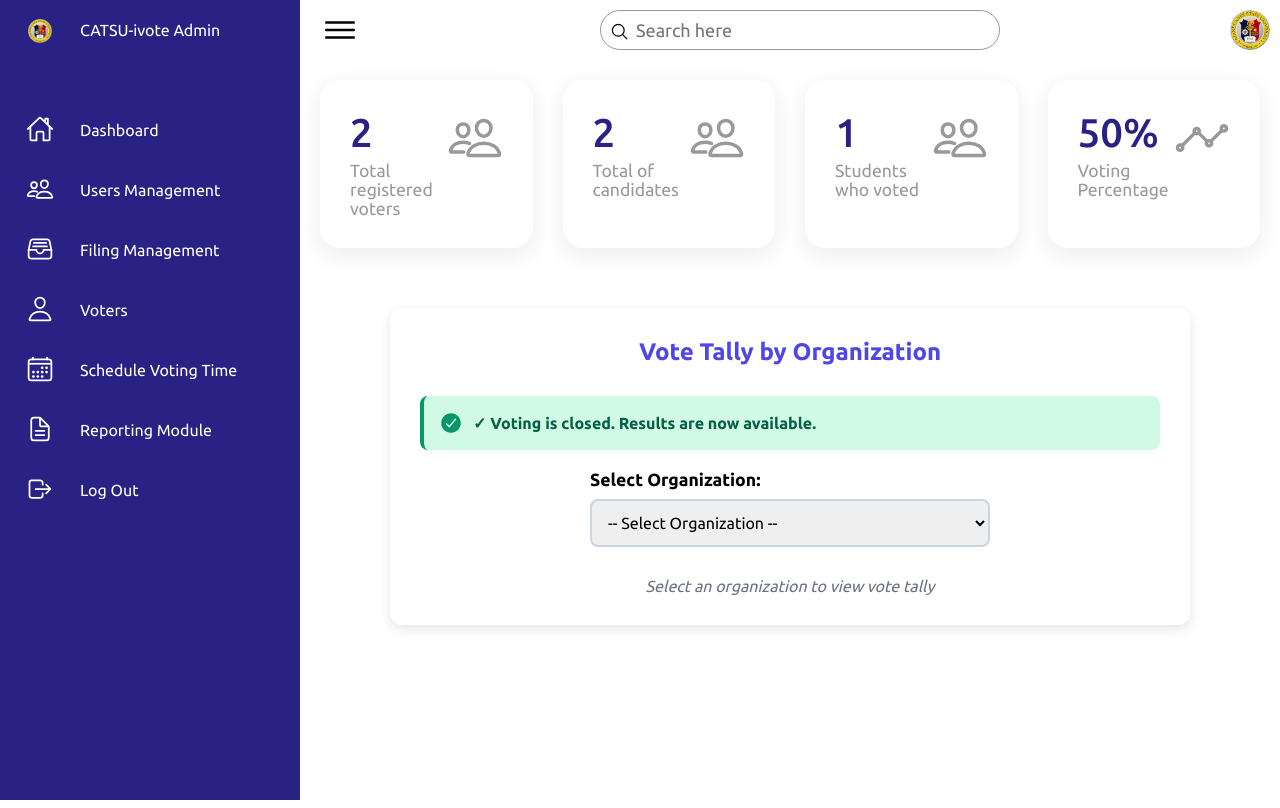
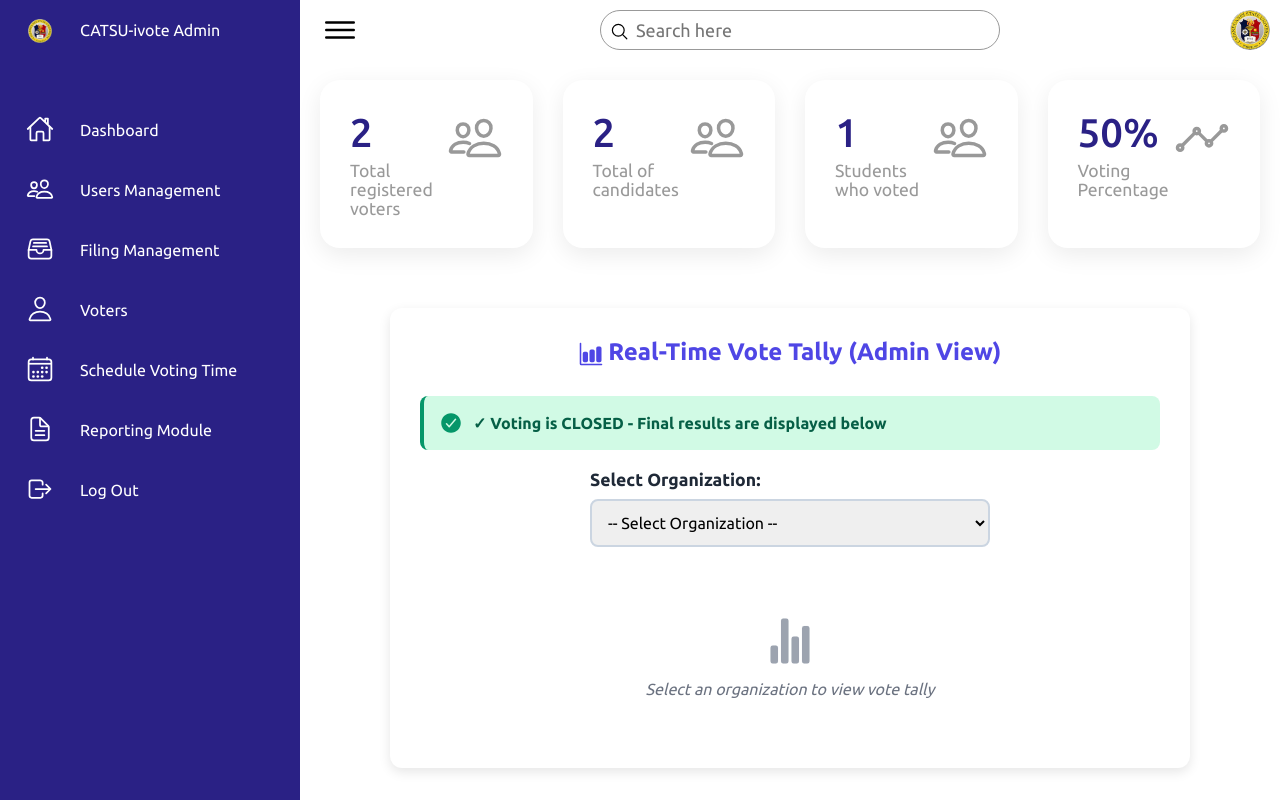
Before and after one commit to keeper0497/iVotePhp, a PHP site: page /admin.php in a window 1280 px wide. Run offline with PHP 8.4, Linux system fonts and the light colour scheme; a user stored in the database is signed in; data comes from the database, SQL or seed files in the repository.

Commit message:
Update the vote tally

```diff
--- a/views/assets/js/main.js
+++ b/views/assets/js/main.js
@@ -199,36 +199,83 @@ if (endDateInput) {
     });
 }
 
-// =============== VOTE TALLY ===============
+// =============== VOTE TALLY (ADMIN VIEW - ALWAYS VISIBLE) ===============
+let autoRefreshInterval = null;
+let currentSelectedOrg = '';
+
 document.getElementById('adminOrgSelect')?.addEventListener('change', function() {
-    const org = this.value;
+    currentSelectedOrg = this.value;
+    loadAdminVoteTally(currentSelectedOrg);
+});
+
+// Auto-refresh functionality
+document.getElementById('autoRefreshToggle')?.addEventListener('change', function() {
+    if (this.checked && currentSelectedOrg) {
+        // Refresh every 10 seconds
+        autoRefreshInterval = setInterval(() => {
+            if (currentSelectedOrg) {
+                loadAdminVoteTally(currentSelectedOrg, true);
+            }
+        }, 10000);
+
+        // Show notification
+        showRefreshNotification('Auto-refresh enabled');
+    } else {
+        if (autoRefreshInterval) {
+            clearInterval(autoRefreshInterval);
+            autoRefreshInterval = null;
+            showRefreshNotification('Auto-refresh disabled');
+        }
+    }
+});
+
+function loadAdminVoteTally(org, isAutoRefresh = false) {
     const container = document.getElementById('adminTallyContainer');
 
     if (!org) {
-        container.innerHTML = '<p style="text-align: center; color: #6b7280; font-style: italic;">Select an organization to view vote tally</p>';
+        container.innerHTML = `
+            <p style="text-align: center; color: #6b7280; font-style: italic; padding: 40px;">
+                <ion-icon name="stats-chart" style="font-size: 3rem; color: #9ca3af; display: block; margin: 0 auto 15px;"></ion-icon>
+                Select an organization to view vote tally
+            </p>
+        `;
         return;
     }
 
-    container.innerHTML = '<p style="text-align: center;">Loading vote tally...</p>';
+    if (!isAutoRefresh) {
+        container.innerHTML = '<p style="text-align: center; padding: 20px;"><ion-icon name="hourglass" style="font-size: 2rem; color: #6b7280;"></ion-icon><br>Loading vote tally...</p>';
+    }
 
-    const positionOrder = [
-        "President", "Vice President", "Executive Secretary", "Finance Secretary",
-        "Budget Secretary", "Auditor", "Public Information Secretary", "Property Custodian",
-        "Senators", "Legislators", "Year Representative", "Representative", "Other"
-    ];
-
-    fetch('api/fetch_org_candidates.php?organization=' + encodeURIComponent(org))
+    // Add admin_view parameter to bypass voting status check
+    fetch('api/fetch_org_candidates.php?organization=' + encodeURIComponent(org) + '&admin_view=1')
         .then(response => response.json())
         .then(data => {
             if (data.error) {
-                container.innerHTML = '<p style="color: red; text-align: center;">Error: ' + data.error + '</p>';
+                container.innerHTML = `
+                    <div style="text-align: center; padding: 40px; background: #fee2e2; border-radius: 8px;">
+                        <ion-icon name="alert-circle" style="font-size: 3rem; color: #dc2626;"></ion-icon>
+                        <p style="color: #dc2626; margin-top: 15px; font-weight: 600;">Error: ${data.error}</p>
+                    </div>
+                `;
                 return;
             }
 
             if (!data.candidates || data.candidates.length === 0) {
-                container.innerHTML = '<p style="text-align: center; color: #6b7280;">No accepted candidates found for ' + org + '.</p>';
+                container.innerHTML = `
+                    <div style="text-align: center; padding: 40px; background: #f9fafb; border-radius: 8px;">
+                        <ion-icon name="folder-open" style="font-size: 3rem; color: #9ca3af;"></ion-icon>
+                        <p style="color: #6b7280; margin-top: 15px;">No accepted candidates found for ${org}.</p>
+                    </div>
+                `;
                 return;
             }
+
+            const positionOrder = [
+                'President', 'Vice President', 'Executive Secretary', 'Finance Secretary',
+                'Budget Secretary', 'Auditor', 'Public Information Secretary',
+                'Property Custodian', 'Senators', 'Legislators', 'Year Representative',
+                'Representative', 'Other'
+            ];
 
             const sortedCandidates = data.candidates.sort((a, b) => {
                 const posA = positionOrder.indexOf(a.position) !== -1 ? positionOrder.indexOf(a.position) : positionOrder.length;
@@ -236,36 +283,136 @@ document.getElementById('adminOrgSelect')?.addEventListener('change', function()
                 return posA - posB;
             });
 
-            let html = `<h3 style="text-align: center; margin-bottom: 20px; color: #1f2937;">Vote Tally for ${org}</h3>`;
-            html += `<table><thead><tr>
-                        <th>Candidate Name</th>
-                        <th>Position</th>
-                        <th style="text-align: center;">Total Votes</th>
-                    </tr></thead><tbody>`;
+            const lastUpdated = isAutoRefresh ? `<span style="color: #059669; font-size: 0.9rem; font-weight: normal;"> (Updated: ${new Date().toLocaleTimeString()})</span>` : '';
 
-            sortedCandidates.forEach(c => {
+            let html = `
+                <div style="display: flex; justify-content: space-between; align-items: center; margin-bottom: 20px; flex-wrap: wrap; gap: 10px;">
+                    <h3 style="color: #1f2937; margin: 0;">Vote Tally for ${org}</h3>
+                    ${lastUpdated}
+                </div>
+            `;
+
+            html += `
+                <div style="overflow-x: auto;">
+                    <table style="width: 100%; border-collapse: collapse; box-shadow: 0 1px 3px rgba(0,0,0,0.1);">
+                        <thead>
+                            <tr style="background: linear-gradient(135deg, #667eea 0%, #764ba2 100%); color: white;">
+                                <th style="padding: 15px; text-align: left; font-weight: 600;">Candidate Name</th>
+                                <th style="padding: 15px; text-align: left; font-weight: 600;">Position</th>
+                                <th style="padding: 15px; text-align: center; font-weight: 600;">Total Votes</th>
+                            </tr>
+                        </thead>
+                        <tbody>
+            `;
+
+            sortedCandidates.forEach((c, index) => {
                 const fullName = [c.first_name, c.middle_name, c.last_name].filter(Boolean).join(' ');
                 const position = c.position || 'Representative';
-                html += `<tr>
-                            <td><strong>${fullName}</strong></td>
-                            <td><span class="tally-position">${position}</span></td>
-                            <td style="text-align: center;">${c.total_votes || 0}</td>
-                        </tr>`;
+                const rowBg = index % 2 === 0 ? '#ffffff' : '#f9fafb';
+
+                html += `
+                    <tr style="background: ${rowBg}; border-bottom: 1px solid #e5e7eb; transition: background 0.2s;"
+                        onmouseover="this.style.background='#f3f4f6'"
+                        onmouseout="this.style.background='${rowBg}'">
+                        <td style="padding: 15px;">
+                            <strong style="color: #1f2937;">${fullName}</strong>
+                        </td>
+                        <td style="padding: 15px;">
+                            <span style="background: #dbeafe; color: #1e40af; padding: 4px 12px; border-radius: 12px; font-size: 0.9rem; font-weight: 600;">
+                                ${position}
+                            </span>
+                        </td>
+                        <td style="padding: 15px; text-align: center;">
+                            <span style="font-size: 1.25rem; font-weight: bold; color: #4f46e5;">
+                                ${c.total_votes || 0}
+                            </span>
+                        </td>
+                    </tr>
+                `;
             });
 
-            html += `</tbody></table>`;
+            html += `</tbody></table></div>`;
 
             const totalVotes = sortedCandidates.reduce((sum, c) => sum + (parseInt(c.total_votes) || 0), 0);
-            html += `<div style="margin-top: 20px; padding: 15px; background: #f0f9ff; border-left: 4px solid #0ea5e9; border-radius: 6px;">`;
-            html += `<p style="margin: 0; color: #0c4a6e;"><strong>Total Votes Cast for ${org}:</strong> ${totalVotes}</p>`;
-            html += `</div>`;
+            const totalCandidates = sortedCandidates.length;
+            const avgVotes = totalCandidates > 0 ? (totalVotes / totalCandidates).toFixed(1) : 0;
+
+            html += `
+                <div style="margin-top: 25px; display: grid; grid-template-columns: repeat(auto-fit, minmax(200px, 1fr)); gap: 15px;">
+                    <div style="background: linear-gradient(135deg, #667eea 0%, #764ba2 100%); color: white; padding: 20px; border-radius: 10px; text-align: center; box-shadow: 0 4px 6px rgba(0,0,0,0.1);">
+                        <div style="font-size: 2rem; font-weight: bold; margin-bottom: 5px;">${totalVotes}</div>
+                        <div style="font-size: 0.9rem; opacity: 0.9;">Total Votes Cast</div>
+                    </div>
+                    <div style="background: linear-gradient(135deg, #f093fb 0%, #f5576c 100%); color: white; padding: 20px; border-radius: 10px; text-align: center; box-shadow: 0 4px 6px rgba(0,0,0,0.1);">
+                        <div style="font-size: 2rem; font-weight: bold; margin-bottom: 5px;">${totalCandidates}</div>
+                        <div style="font-size: 0.9rem; opacity: 0.9;">Total Candidates</div>
+                    </div>
+                    <div style="background: linear-gradient(135deg, #4facfe 0%, #00f2fe 100%); color: white; padding: 20px; border-radius: 10px; text-align: center; box-shadow: 0 4px 6px rgba(0,0,0,0.1);">
+                        <div style="font-size: 2rem; font-weight: bold; margin-bottom: 5px;">${avgVotes}</div>
+                        <div style="font-size: 0.9rem; opacity: 0.9;">Average Votes</div>
+                    </div>
+                </div>
+            `;
 
             container.innerHTML = html;
         })
         .catch(err => {
-            container.innerHTML = '<p style="color: red; text-align: center;">Error loading vote tally.</p>';
-            console.error(err);
+            container.innerHTML = `
+                <div style="text-align: center; padding: 40px; background: #fee2e2; border-radius: 8px;">
+                    <ion-icon name="warning" style="font-size: 3rem; color: #dc2626;"></ion-icon>
+                    <p style="color: #dc2626; margin-top: 15px; font-weight: 600;">Error loading vote tally</p>
+                    <p style="color: #991b1b; font-size: 0.9rem;">Please try again or contact support</p>
+                </div>
+            `;
+            console.error('Vote tally error:', err);
         });
+}
+
+function showRefreshNotification(message) {
+    const notification = document.createElement('div');
+    notification.style.cssText = `
+        position: fixed;
+        top: 20px;
+        right: 20px;
+        background: #059669;
+        color: white;
+        padding: 12px 20px;
+        border-radius: 8px;
+        box-shadow: 0 4px 12px rgba(0,0,0,0.2);
+        z-index: 10000;
+        animation: slideIn 0.3s ease-out;
+    `;
+    notification.textContent = message;
+    document.body.appendChild(notification);
+
+    setTimeout(() => {
+        notification.style.animation = 'slideOut 0.3s ease-out';
+        setTimeout(() => notification.remove(), 300);
+    }, 2000);
+}
+
+// Add CSS animation
+if (!document.getElementById('notificationStyles')) {
+    const style = document.createElement('style');
+    style.id = 'notificationStyles';
+    style.textContent = `
+        @keyframes slideIn {
+            from { transform: translateX(400px); opacity: 0; }
+            to { transform: translateX(0); opacity: 1; }
+        }
+        @keyframes slideOut {
+            from { transform: translateX(0); opacity: 1; }
+            to { transform: translateX(400px); opacity: 0; }
+        }
+    `;
+    document.head.appendChild(style);
+}
+
+// Clean up interval when leaving dashboard or page
+window.addEventListener('beforeunload', () => {
+    if (autoRefreshInterval) {
+        clearInterval(autoRefreshInterval);
+    }
 });
 
 // =============== COLLEGE FILTER FOR VOTERS ===============
--- a/views/partials/admin/dashboard.php
+++ b/views/partials/admin/dashboard.php
@@ -43,7 +43,10 @@
 
     <!-- Vote Tally Section -->
     <div style="max-width: 800px; margin: 40px auto; background: white; border-radius: 12px; padding: 30px; box-shadow: 0 4px 12px rgba(0,0,0,0.1);">
-        <h2 style="text-align: center; color: #4f46e5; margin-bottom: 30px;">Vote Tally by Organization</h2>
+        <h2 style="text-align: center; color: #4f46e5; margin-bottom: 30px;">
+            <ion-icon name="bar-chart" style="vertical-align: middle;"></ion-icon>
+            Real-Time Vote Tally (Admin View)
+        </h2>
 
         <!-- Voting Status Alert -->
         <?php
@@ -51,13 +54,15 @@
         ?>
 
         <?php if (!$isVotingClosed): ?>
-            <div style="background: #fef3c7; border-left: 4px solid #f59e0b; padding: 20px; border-radius: 8px; margin-bottom: 20px;">
+            <div style="background: #dbeafe; border-left: 4px solid #3b82f6; padding: 15px; border-radius: 8px; margin-bottom: 20px;">
                 <div style="display: flex; align-items: center; gap: 10px;">
-                    <ion-icon name="warning" style="font-size: 2rem; color: #f59e0b;"></ion-icon>
+                    <ion-icon name="information-circle" style="font-size: 1.5rem; color: #1e40af;"></ion-icon>
                     <div>
-                        <h3 style="color: #92400e; margin: 0 0 5px 0;">Vote Tally Not Available</h3>
-                        <p style="color: #78350f; margin: 0;">
-                            Results will be visible after voting closes. This prevents real-time vote counts from influencing voters.
+                        <p style="color: #1e3a8a; margin: 0; font-weight: 600;">
+                            🔴 Voting is currently <strong>OPEN</strong> - Results are updating in real-time
+                        </p>
+                        <p style="color: #1e40af; margin: 5px 0 0 0; font-size: 0.9rem;">
+                            Note: These results are only visible to administrators.
                         </p>
                     </div>
                 </div>
@@ -67,7 +72,7 @@
                 <div style="display: flex; align-items: center; gap: 10px;">
                     <ion-icon name="checkmark-circle" style="font-size: 1.5rem; color: #059669;"></ion-icon>
                     <p style="color: #065f46; margin: 0; font-weight: bold;">
-                        ✓ Voting is closed. Results are now available.
+                        ✓ Voting is <strong>CLOSED</strong> - Final results are displayed below
                     </p>
                 </div>
             </div>
@@ -75,10 +80,10 @@
 
         <!-- Organization Selector -->
         <div style="max-width: 400px; margin: 0 auto 30px;">
-            <label for="adminOrgSelect" style="font-weight: bold; font-size: 1.1rem; display: block; margin-bottom: 10px;">
+            <label for="adminOrgSelect" style="font-weight: bold; font-size: 1.1rem; display: block; margin-bottom: 10px; color: #1f2937;">
                 Select Organization:
             </label>
-            <select id="adminOrgSelect" style="width: 100%; padding: 12px; border: 2px solid #cbd5e1; border-radius: 8px; font-size: 1rem;">
+            <select id="adminOrgSelect" style="width: 100%; padding: 12px; border: 2px solid #cbd5e1; border-radius: 8px; font-size: 1rem; cursor: pointer; transition: border-color 0.3s;">
                 <option value="">-- Select Organization --</option>
                 <optgroup label="Main Organizations">
                     <option value="USC">USC (University Student Council)</option>
@@ -95,21 +100,25 @@
             </select>
         </div>
 
+        <!-- Auto-refresh toggle for real-time updates -->
+        <?php if (!$isVotingClosed): ?>
+        <div style="text-align: center; margin-bottom: 20px;">
+            <label style="display: inline-flex; align-items: center; gap: 10px; cursor: pointer; background: #f3f4f6; padding: 10px 20px; border-radius: 8px; transition: background 0.2s;" onmouseover="this.style.background='#e5e7eb'" onmouseout="this.style.background='#f3f4f6'">
+                <input type="checkbox" id="autoRefreshToggle" style="width: 18px; height: 18px; cursor: pointer;">
+                <span style="font-weight: 600; color: #374151;">
+                    <ion-icon name="refresh" style="vertical-align: middle;"></ion-icon>
+                    Auto-refresh every 10 seconds
+                </span>
+            </label>
+        </div>
+        <?php endif; ?>
+
         <!-- Candidates Tally Container -->
         <div id="adminTallyContainer">
-            <?php if (!$isVotingClosed): ?>
-                <div style="text-align: center; padding: 40px; color: #6b7280;">
-                    <ion-icon name="lock-closed" style="font-size: 4rem; color: #9ca3af;"></ion-icon>
-                    <p style="font-size: 1.1rem; margin-top: 20px;">
-                        <strong>Results Locked</strong><br>
-                        Vote tallies will appear here once voting closes.
-                    </p>
-                </div>
-            <?php else: ?>
-                <p style="text-align: center; color: #6b7280; font-style: italic;">
-                    Select an organization to view vote tally
-                </p>
-            <?php endif; ?>
+            <p style="text-align: center; color: #6b7280; font-style: italic; padding: 40px;">
+                <ion-icon name="stats-chart" style="font-size: 3rem; color: #9ca3af; display: block; margin: 0 auto 15px;"></ion-icon>
+                Select an organization to view vote tally
+            </p>
         </div>
     </div>
 </div>
```
Also changed, not shown: api/fetch_org_candidates.php (+27 -7 lines), views/assets/js/commissioner.js (+89 -16 lines), views/partials/commissioner/dashboard.php (+50 -32 lines).
